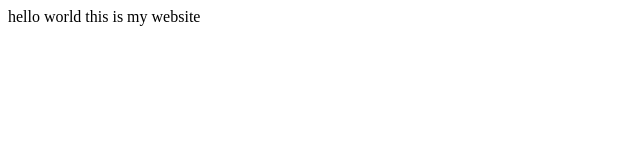
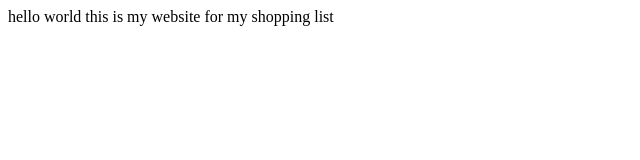
Before and after one commit to dga2102/Shopping-List, a plain HTML site: page index.html in a window 1280 px wide. Shown: the whole page, without its empty margins (0-640 px from the left). Drawn offline with Linux system fonts and the light colour scheme.

Commit message:
changed body of index.html code

```diff
--- a/index.html
+++ b/index.html
@@ -6,6 +6,6 @@
     <title>Document</title>
 </head>
 <body>
-    hello world this is my website
+    hello world this is my website for my shopping list
 </body>
 </html>
```
